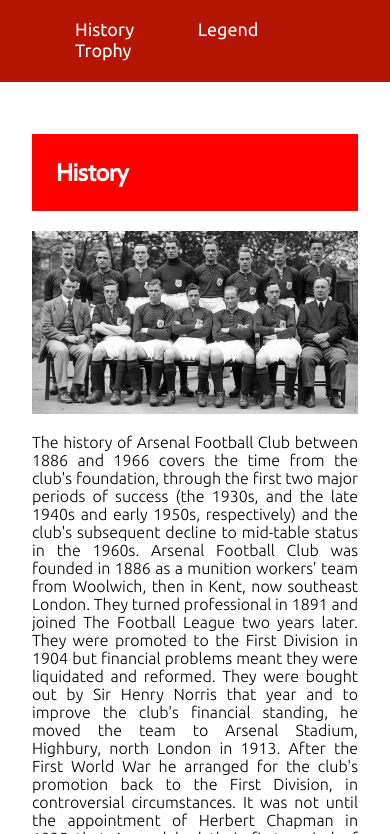
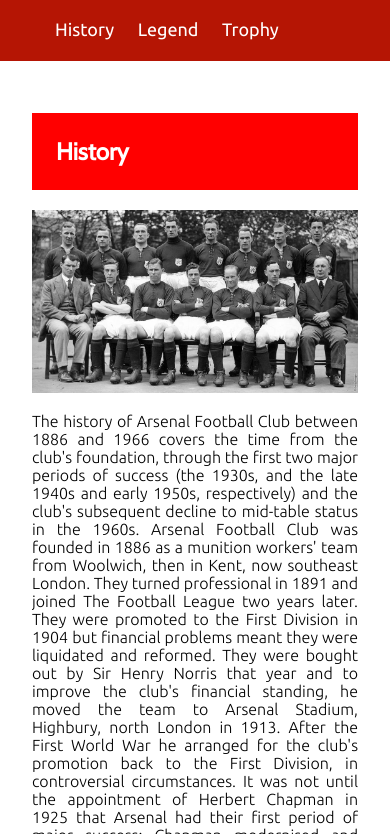
Before and after one commit to vincentchandra/arsenal-fan-site, a plain HTML site: page index.html in a window 390 px wide. Shown: the part 266-1100 px from the top of the page. Drawn offline with nearby package versions, Linux system fonts and the light colour scheme.

Commit message:
Update style.css

```diff
--- a/assets/style.css
+++ b/assets/style.css
@@ -177,4 +177,8 @@ footer{
         width: 100%;
         padding: 0;
     }
+    nav a{
+        padding-left: 10px;
+        padding-right: 10px ;
+    }
  }
```
